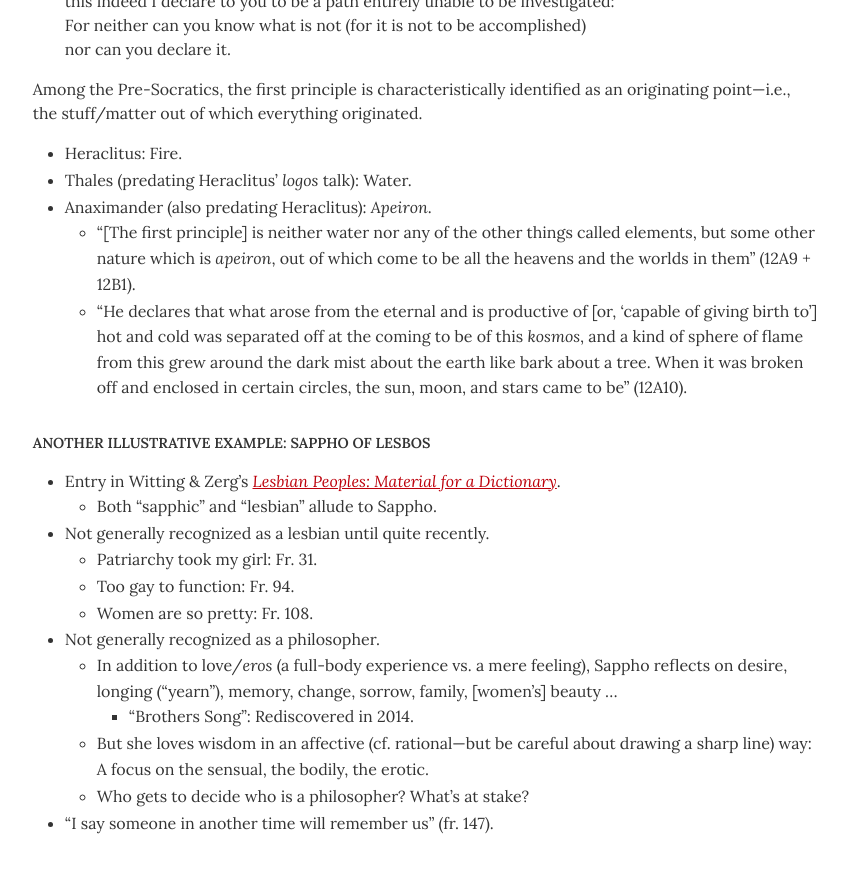
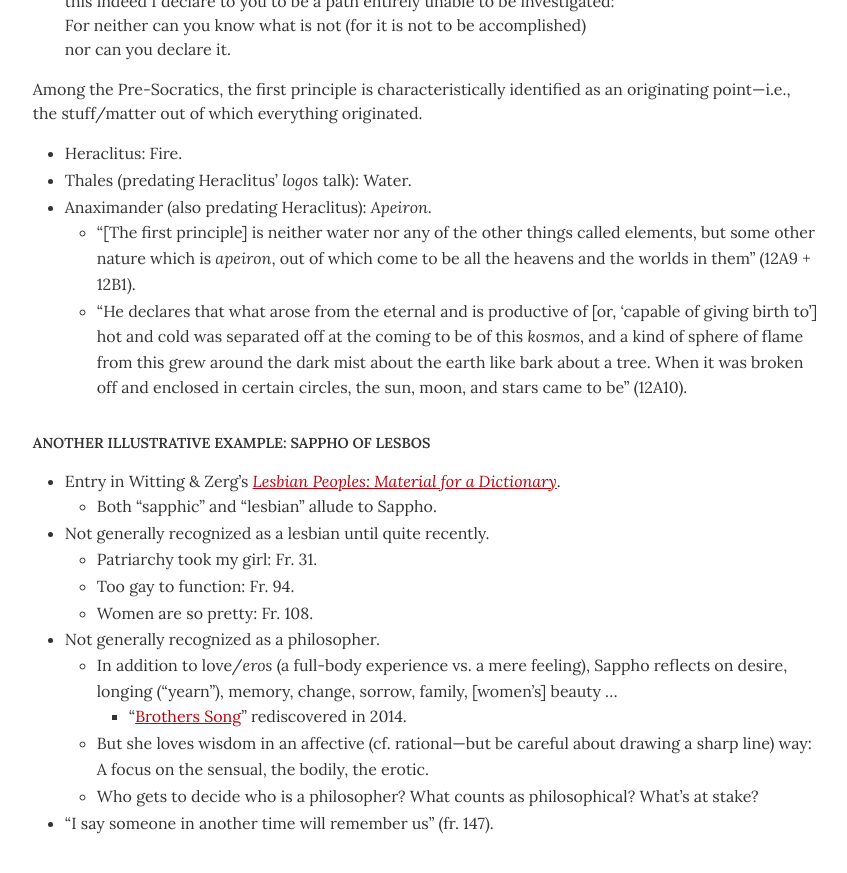
Before and after one commit to dingherself/intro, a Jekyll site: the page built from handouts/_posts/2026-02-04-the-lover-of-wisdom-i.md, in a window 1280 px wide and 900 px high, scrolled down 1840 px. Shown: the top 873 px of the window, without its empty margins (215-1062 px from the left). Built offline with Jekyll 4.4.1, drawn with Linux system fonts in a browser that asks for light colours.

Commit message:
Update 2026-02-04-the-lover-of-wisdom-i.md

```diff
--- a/handouts/_posts/2026-02-04-the-lover-of-wisdom-i.md
+++ b/handouts/_posts/2026-02-04-the-lover-of-wisdom-i.md
@@ -84,7 +84,7 @@ Among the Pre-Socratics, the first principle is characteristically identified as
   - Women are so pretty: Fr. 108.
 - Not generally recognized as a philosopher.
   - In addition to love/*eros* (a full-body experience vs. a mere feeling), Sappho reflects on desire, longing (“yearn”), memory, change, sorrow, family, [women’s] beauty …
-    - “Brothers Song”: Rediscovered in 2014.
+    - “[Brothers Song](https://www.amacad.org/publication/daedalus/new-brothers-poem-sappho)” rediscovered in 2014.
   - But she loves wisdom in an affective (cf. rational—but be careful about drawing a sharp line) way: A focus on the sensual, the bodily, the erotic.
-  - Who gets to decide who is a philosopher? What’s at stake?
+  - Who gets to decide who is a philosopher? What counts as philosophical? What’s at stake?
 - “I say someone in another time will remember us” (fr. 147).
```
